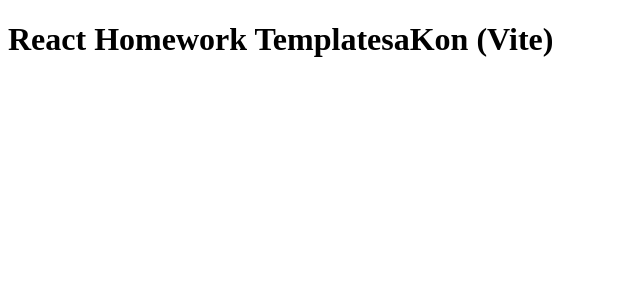
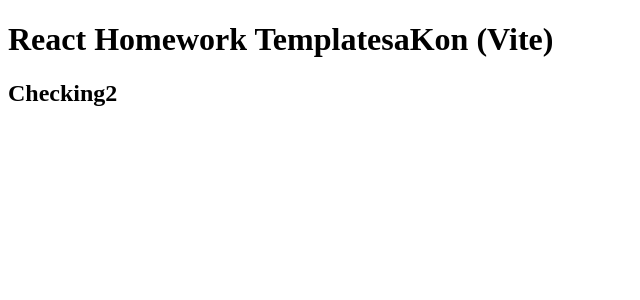
Before and after one commit to KonradKinok/goit-react-hw-02-feedback, a React (Vite) app: page / in a window 1280 px wide. Shown: the top 300 px of the page, without its empty margins (0-640 px from the left). Built offline with nearby package versions, Linux system fonts and the light colour scheme.

Commit message:
Update App.jsx

```diff
--- a/src/components/App.jsx
+++ b/src/components/App.jsx
@@ -2,6 +2,7 @@
   return (
     <>
       <h1>React Homework TemplatesaKon (Vite)</h1>
+      <h2>Checking2</h2>
     </>
   );
 }
```
